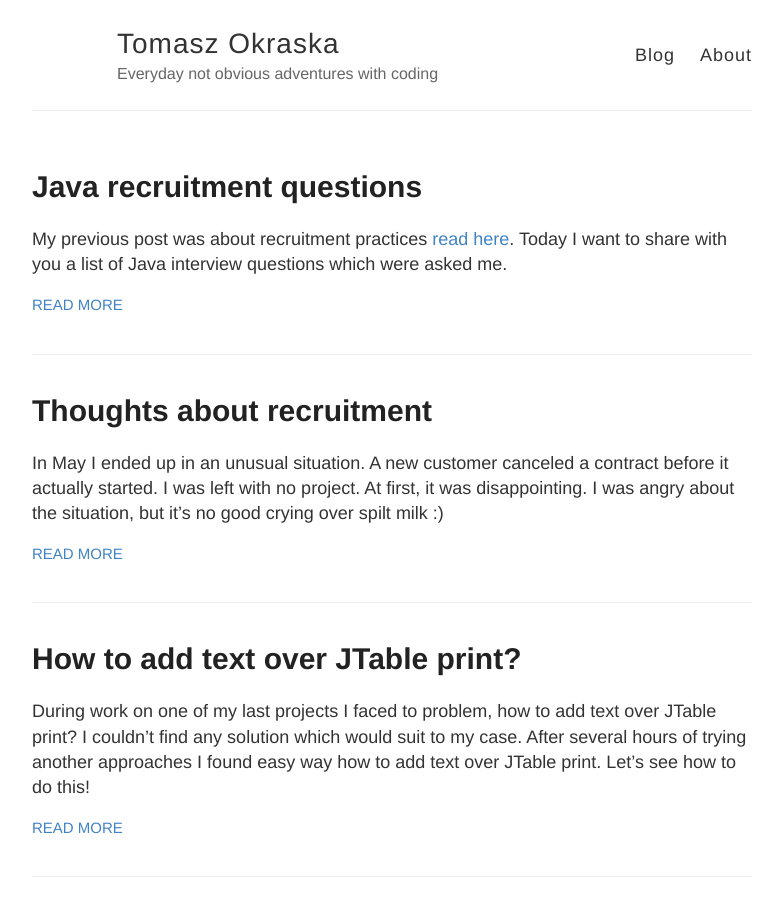
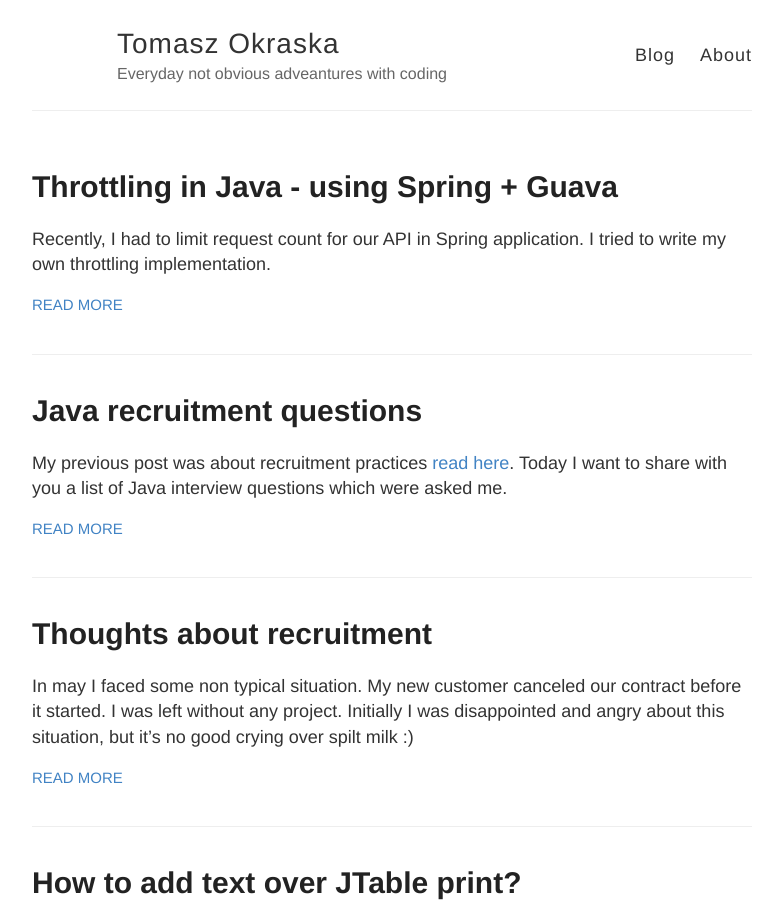
Before and after one commit to okraskat/okraskat.github.io, a Jekyll site: the page built from index.html, in a window 1280 px wide and 900 px high. Shown: the whole window, without its empty margins (248-1031 px from the left). Built offline with Jekyll 4.4.1, drawn with Linux system fonts in a browser that asks for light colours; part of the change alters nothing that is shown.

Commit message:
Updated Throttling Java Spring Guava and 2 other files

```diff
--- a/_config.yml
+++ b/_config.yml
@@ -9,7 +9,7 @@ collections:
     title: Uploads
     output: true
 name: Tomasz Okraska
-description: Everyday not obvious adventures with coding
+description: Everyday not obvious adveantures with coding
 avatar:
 footer-links:
   dribbble:
@@ -28,7 +28,7 @@ footer-links:
 disqus: okraskat-github-io
 google_analytics:
 url: https://okraskat.github.io
-baseurl: ''
+baseurl:
 permalink: "/:title/"
 version: v1.2.0
 kramdown:
@@ -37,7 +37,7 @@ kramdown:
   syntax_highlighter_opts:
     css_class: highlight
 sass:
-  style: :compressed
+  style: compressed
 gems:
 - jekyll-sitemap
 - jekyll-feed
--- a/_posts/2019-05-28-thoughts-about-recruitment.markdown
+++ b/_posts/2019-05-28-thoughts-about-recruitment.markdown
@@ -1,6 +1,6 @@
 ---
 title: Thoughts about recruitment
-date: 2019-05-28 11:45:00 Z
+date: 2019-05-28 11:18:00 Z
 categories:
 - recruitment
 tags:
@@ -8,29 +8,29 @@ tags:
 - hr
 ---
 
-In May I ended up in an unusual situation.
-A new customer canceled a contract before it actually started.
-I was left with no project. At first, it was disappointing. I was angry about the situation, but it's no good crying over spilt milk :)
+In may I faced some non typical situation.
+My new customer canceled our contract before it started.
+I was left without any project. Initially I was disappointed and angry about this situation, but it's no good crying over spilt milk :)
 
-I began to look for new opportunities. Interviews and calls with potential employers kept me busy for over a month. Here, I want to share with you my thoughts on how does Java Developer hiring process look like in Poland.
+I started to looking for new opportunities, I had a lot of interview calls and meetings. I want to share with You my thoughts how hiring Java Developers looks in Poland.
 
-Firstly I want to describe what I dislike in recruitment. The worst interview call I had with one of bigger outsourcing companies. It took more than hour, interviewer had a long list of theoretical questions about Java and working in Scrum methodology. After exhausting answering these questions I had chance to ask him about company and about project where I would work. He couldn't answer any of my question. All answers where like "It's depends on project, team" and he barely knows where I would work in their company. So the first thought is:
+Firstly I want to describe what I unlike in recruitment. The worst interview call I had with one of bigger outsourcing companies. It took more than hour, interviewer had a long list of theoretical questions about Java and working in Scrum methodology. After exhausting answering these questions I had chance to ask him about company and about project where I would work. He couldn't answer any of my question. All answers where about that it's depends on project, team and he barely doesn't know where I would work in their company. So the first thougth is:
 
 DO NOT TRY TO PROOF CANDIDATE HIS LACK OF KNOWLEDGE IF YOU CAN NOT ANSWER ANY OF CANDIDATE QUESTION
 
-Second interview which I didn't enjoy was in smaller software company. We had discussed typical Java interview questions, but after this part I had to write code on whiteboard and then I got second coding task on interviewer computer, where he had different shortcuts in Intellij than defaults ones. He looked over my shoulder how I write code on his computer. It was really stressful. Hopefully I did that task correctly but the second thought is:
+Second interview which I didn't enjoy was in smaller software company. We had discussed typical Java interview questions, but after this part I had do write code on whiteboard and then I got second coding task on interviewer computer, where he had different short cuts in Intellij than defaults ones. He looked over my shoulder how I write code on his computer. It was really stressful. Hopefully I did that task correctly but the second thought is:
 
 DO NOT FORCE CANDIDATE TO LIVE CODING DURING INTERVIEW ON COMPUTER HE NEVER HAD CHANCE TO WORK ON
 
-Let's go to the things which I liked in some interviews. Some companies have recruitment tasks to solve them at home. I think that is fair and square. Company wants to see how candidate solves this task, but candidate can work on computer he knows, he has time to think about project. He can make some research about open source tools which can help him. Recently I wrote 3 interview programs, but only one company checked my code in details, they even measured test code coverage! They also had some questions, about decisions which I made in project. I think that this type of discussion can be inspirational for both sides. So the third thought is:
+Let's go to the things which I liked in some interviews. Some companies have recruitment tasks to solve them in home. I think that is fair and square. Company what to see how candidate solves this task, but candidate can work on computer he knows, he has time to think about project. He can make some research about open source tools which can help him. Recently I wrote 3 interview programs, but only one company checked my code in details, they even measured test code coverange! They also had some questions, about decisions which I made in project. I think that this type of discussion can be inspirational for both sides. So the third thought is:
 
-ASK ABOUT SOLVING CODING TASKS AT HOME, NOT DURING INTERVIEW
+ASK ABOUT SOLVING CODING TASKS IN HOME, NOT DURING INTERVIEW
 
-Another practice which I never met but I liked from the first time, is to show candidate his future office, his desk and tools. It's also great opportunity to meet future teammates. The fourth thought is:
+Another practice which I never met but I liked from the first time, is to show candidate his feature office, his desk and tools. It's also great opportunity to meet feature colleagues. The fourth thought is:
 
-SHOW CANDIDATE HIS FUTURE OFFICE AND LET HIM TALK TO THE TEAM
+SHOW CANDIDATE HIS FEATURE OFFICE AND LET TALK TO THE TEAM
 
-Those are my thoughts about recruitment from candidate perspective.
+That's my thoughts about recruitment from candidate perspective.
 Maybe some interviewers will change their methods and some candidates will feel more comfortable during interviews.
 
-Hope you enjoy this post. If you have any questions or problems leave a comment or send email.
+Hope you enjoy this post. If You have any questions or problems leave a comment or send email.
--- /dev/null
+++ b/_posts/2020-02-17-throttling-java-spring-guava.markdown
@@ -0,0 +1,196 @@
+---
+title: Throttling in Java - using Spring + Guava
+date: 2020-02-17 08:48:00 Z
+tags:
+- java
+---
+
+Recently, I had to limit request count for our API in Spring application.
+I tried to write my own throttling implementation.
+
+In first step, we need to define an annotation, which will help us to mark methods which calls should be throttled:
+
+{% highlight java %}
+@Target(ElementType.METHOD)
+@Retention(RetentionPolicy.RUNTIME)
+public @interface Throttling {
+    int timeFrameInSeconds();
+    int calls();
+}
+{% endhighlight %}
+
+This annotation allow us to limit calls count in given time frame. If second is to big time frame, you can change it to millis or nanos.
+
+Next step is implement a throttle manager:
+
+{% highlight java %}
+@Service
+class ThrottlingManager {
+    private final Map<EndpointMethod, Map<String, Cache<Long, Long>>> ENDPOINT_THROTTLE_MAPPING = new ConcurrentHashMap<>();
+
+    void throttleRequest(EndpointMethod endpointMethod, String userId, ThrottlingConfig throttlingConfig) {
+        Map<String, Cache<Long, Long>> endpointThrottle = ENDPOINT_THROTTLE_MAPPING.computeIfAbsent(endpointMethod, k -> new HashMap<>());
+        Cache<Long, Long> autoExpiringUserCallsCounter = endpointThrottle.computeIfAbsent(userId, k -> buildCacheWhichRemovesEntriesAfterTimeFrame(throttlingConfig));
+        Long callsCount = autoExpiringUserCallsCounter.size();
+        if (requestLimitReached(throttlingConfig, callsCount)) {
+            autoExpiringUserCallsCounter.cleanUp();
+            if (requestLimitReached(throttlingConfig, autoExpiringUserCallsCounter.size())) {
+                throw new RequestLimitReached(userId, endpointMethod);
+            }
+        } else {
+            long randomKeyToIncreaseCounter = new SecureRandom().nextLong();
+            autoExpiringUserCallsCounter.put(randomKeyToIncreaseCounter, randomKeyToIncreaseCounter);
+        }
+    }
+
+    private boolean requestLimitReached(ThrottlingConfig throttlingConfig, Long callsCount) {
+        return callsCount != null && callsCount + 1 > throttlingConfig.getCallsCount();
+    }
+
+    private Cache<Long, Long> buildCacheWhichRemovesEntriesAfterTimeFrame(ThrottlingConfig throttlingConfig) {
+        return CacheBuilder.newBuilder()
+                .expireAfterWrite(throttlingConfig.getTimeFrameInSeconds(), TimeUnit.SECONDS)
+                .build();
+    }
+}
+{% endhighlight %}
+
+All magic is placed in ThrottlingManager.
+It takes endpoint method, userId and throttling config and it counts calls in given timeframe using Guava cache. Guava gives us simple tool to delete expired entries in our cache counter. Every endpoint call is represented in cache as a random number. We are not interested about request body, parameters etc. We only care about calls count.
+
+Here is an implementation of simple ThrottlingConfig.
+
+{% highlight java%}
+class ThrottlingConfig {
+    static final ThrottlingConfig DEFAULT = new ThrottlingConfig(600, 300);
+
+    private int timeFrameInSeconds;
+    private int callsCount;
+
+    public ThrottlingConfig(int timeFrameInSeconds, int callsCount) {
+        this.timeFrameInSeconds = timeFrameInSeconds;
+        this.callsCount = callsCount;
+    }
+
+    public int getTimeFrameInSeconds() {
+        return timeFrameInSeconds;
+    }
+
+    public int getCallsCount() {
+        return callsCount;
+    }
+}
+{% endhighlight %}
+
+This is how our EnpointMethod looks like.
+
+{% highlight java %}
+class EndpointMethod {
+
+    private final Class targetClass;
+    private final String targetMethod;
+
+    public EndpointMethod(Class targetClass, String targetMethod) {
+        this.targetClass = targetClass;
+        this.targetMethod = targetMethod;
+    }
+
+    public String getTargetMethod() {
+        return targetMethod;
+    }
+
+    public Class getTargetClass() {
+        return targetClass;
+    }
+
+    //equals and hashCode methods
+}
+{% endhighlight %}
+
+As we can see, it contains class and method name. We use objects of this class as ConcurrentHashMap key, remember to override hashCode and equals methods from Java Object class.
+
+When we have these elements, we can implement aspect which will allow us to process throttling.
+{% highlight java %}
+@Aspect
+@Component
+public class ThrottlingAspect {
+
+    private final ThrottlingManager throttlingManager;
+
+    @Autowired
+    public ThrottlingAspect(ThrottlingManager throttlingManager) {
+        this.throttlingManager = throttlingManager;
+    }
+
+    @Pointcut("within(@(@org.springframework.stereotype.Controller *) *)")
+    public void controllerPointcut() {
+        // pointuct
+    }
+
+    @Before("controllerPointcut()")
+    public void log(JoinPoint pjp) {
+        MethodSignature signature = (MethodSignature) pjp.getSignature();
+        Method method = signature.getMethod();
+        ThrottlingConfig throttlingConfig = getThrottlingConfig(method);
+        EndpointMethod endpointMethod = new EndpointMethod(pjp.getTarget().getClass(), method.getName());
+        UserIdProvider.getCurrentUserId()
+                .ifPresent(id -> throttlingManager.throttleRequest(endpointMethod, id, throttlingConfig));
+    }
+
+    private ThrottlingConfig getThrottlingConfig(Method method) {
+        return Arrays.stream(method.getDeclaredAnnotations())
+                .filter(d -> d.annotationType() == Throttling.class)
+                .findFirst()
+                .map(d -> {
+                    Throttling t = (Throttling) d;
+                    return new ThrottlingConfig(t.timeFrameInSeconds(), t.calls());
+                })
+                .orElse(ThrottlingConfig.DEFAULT);
+    }
+}
+{% endhighlight %}
+
+This aspect processes around method annotated with @Controller or @RestController. It constructs EndpointMethod object and checks, if method was annotated with @Throttling and build proper config, otherwise it takes default value. You can change this behaviour as you want.
+
+It's time to test our implementation. Let's create simple endpoint:
+{% highlight java %}
+@RestController("/test")
+public class TestController {
+
+    @GetMapping
+    @Throttling(timeFrameInSeconds = 60, calls = 2)
+    public String exampleEndpoint() {
+        return UUID.randomUUID().toString();
+    }
+
+}
+{% endhighlight %}
+
+This controller has throttled method, so if our throttling is working third call should be rejected with exception.
+
+Let's start our application with command: mvn spring-boot:run
+and then type in our browser:
+http://localhost:8080/test
+
+Refresh page 2 times.
+
+Now it's time to check logs:
+{% highlight java %}
+2020-02-17 08:56:33.970  INFO 12387 --- [nio-8080-exec-1] o.s.web.servlet.DispatcherServlet        : FrameworkServlet 'dispatcherServlet': initialization completed in 30 ms
+Call number: 1
+Call number: 2
+{% endhighlight %}
+
+As we can see method was called 2 times but third call was rejected. You can see something familiar in your browser:
+
+Mon Feb 17 08:57:02 CET 2020
+There was an unexpected error (type=Too Many Requests, status=429).
+User: test@domain.com, reached calls limit for method: io.okraskat.throttling.EndpointMethod@71fd5723
+
+Hope this example will help you to deal with throttling or be an inspiration, how can you combine Spring and Guava features.
+
+You can find the source code in my Github repository [how-to](https://github.com/okraskat/how-to) under a throttling directory.
+
+Hope you enjoy this post. If You have any questions or problems leave a comment or send email.
+
+See You soon!
```
